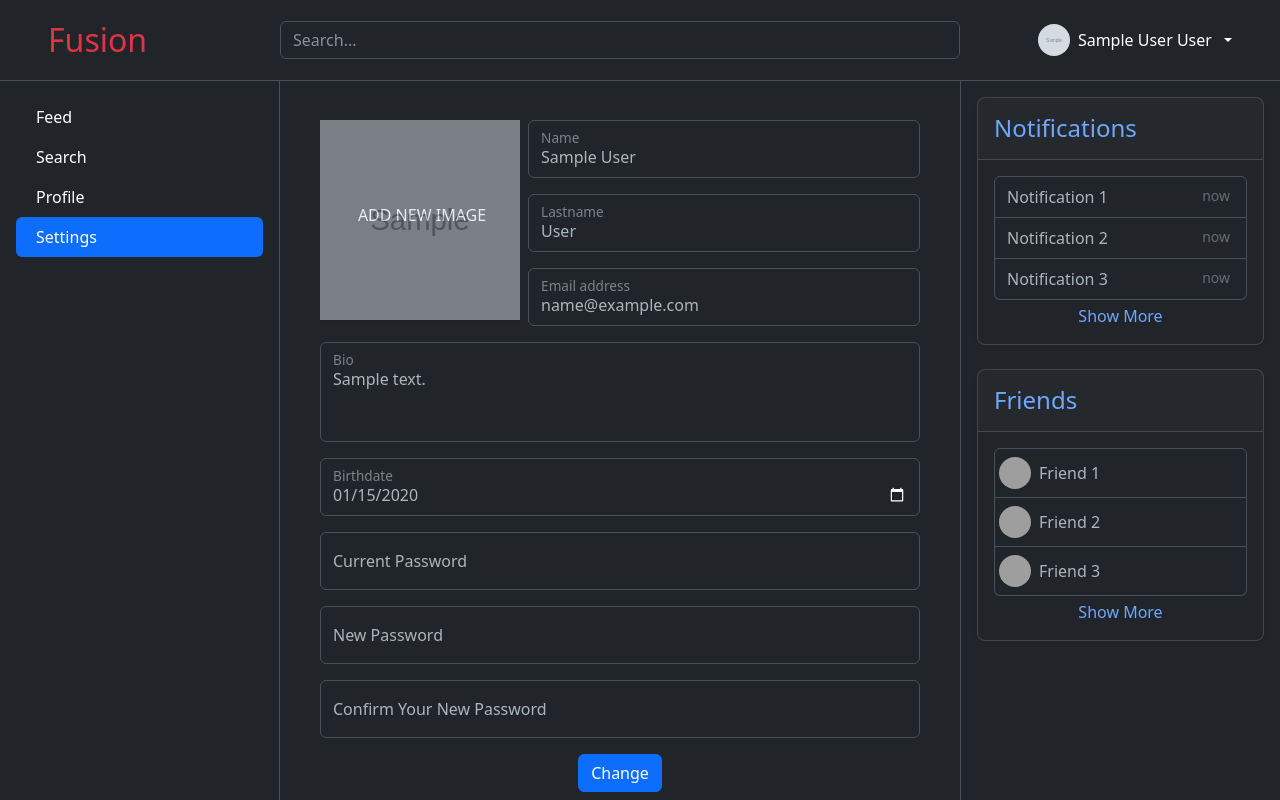
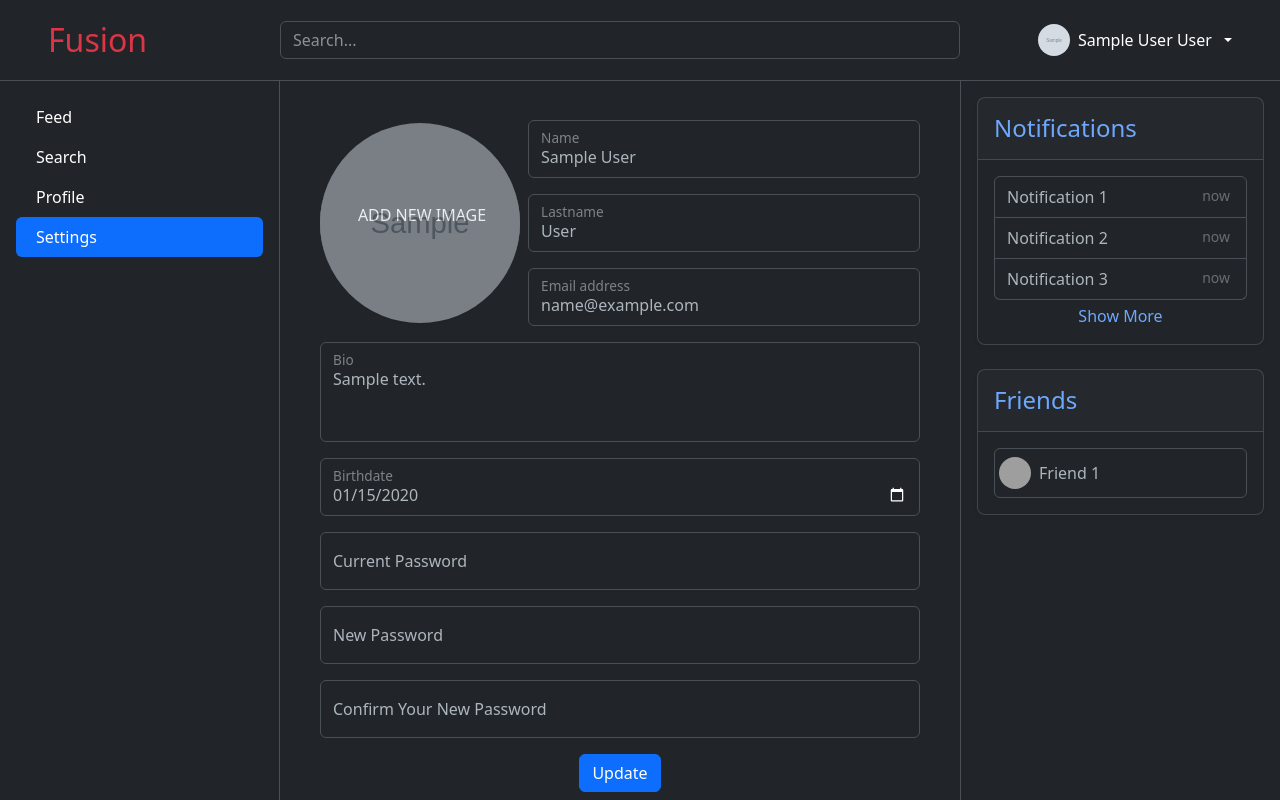
Before and after one commit to dogukanzky/256-project, a PHP site: page /settings.php in a window 1280 px wide. Run offline with PHP 8.4, Linux system fonts and the light colour scheme; the visitor is signed in with stand-in values (Sample User, id 1); tables that the repository leaves empty hold one stand-in row (values such as "Sample post"); grey boxes marked "Sample" are stand-in pictures; some libraries are stand-ins or nearby versions; grey boxes are pictures that could not be loaded.

Commit message:
bug fixes about images and update parts

```diff
--- a/feed.php
+++ b/feed.php
@@ -25,7 +25,8 @@
             <div class="card" style="width: 600px;">
                 <div class="card-header">
                     <div href="#" class="d-flex align-items-center gap-2 text-decoration-none">
-                        <img src="https://github.com/mdo.png" alt="mdo" width="32" height="32" class="rounded-circle">
+                        <img src="https://github.com/mdo.png" alt="mdo" width="32" height="32" class="rounded-circle"
+                            style="object-fit:cover;">
                         <div class="d-flex flex-column">
                             <a href="#" class="d-flex align-items-stretch gap-2 text-decoration-none">Name Lastname</a>
                             <small class="text-body-secondary">1 Jun, 2023</small>
--- a/friend-requests.php
+++ b/friend-requests.php
@@ -67,7 +67,7 @@ if ($_SERVER['REQUEST_METHOD'] === 'DELETE' && isset($_SESSION["user_id"])) {
                             data-bs-placement="top" data-bs-title="Visit User">
                             <?php if (isset($request["user.picture"])) { ?>
                                 <img src="<?= $request["user.picture"] ?>" alt="mdo" width="32" height="32"
-                                    class="rounded-circle">
+                                    style="object-fit:cover;" class="rounded-circle">
                             <?php } else { ?>
                                 <iconify-icon icon="heroicons:rocket-launch-solid" width="32" height="32"
                                     class="text-danger"></iconify-icon>
--- a/layouts/header.php
+++ b/layouts/header.php
@@ -29,7 +29,8 @@ if (isset($_SESSION["user_id"])) {
             <a href="#" class="d-flex align-items-center gap-2 link-body-emphasis text-decoration-none dropdown-toggle"
                 data-bs-toggle="dropdown" aria-expanded="false">
                 <?php if ($_USER["picture"]) { ?>
-                    <img src="<?= $_USER["picture"] ?>" alt="mdo" width="32" height="32" class="rounded-circle">
+                    <img src="<?= $_USER["picture"] ?>" alt="mdo" width="32" height="32" class="rounded-circle"
+                        style="object-fit:cover;">
                 <?php } else { ?>
                     <iconify-icon icon="heroicons:rocket-launch-solid" width="24" height="24"
                         class="text-danger"></iconify-icon>
--- a/layouts/sidebar-right.php
+++ b/layouts/sidebar-right.php
@@ -28,7 +28,7 @@ $friend_requests = $friendModel->findRequests($_SESSION["user_id"]);
                                     data-bs-placement="top" data-bs-title="Visit User">
                                     <?php if (isset($request["user.picture"])) { ?>
                                         <img src="<?= $request["user.picture"] ?>" alt="mdo" width="32" height="32"
-                                            class="rounded-circle">
+                                            style="object-fit:cover;" class="rounded-circle">
                                     <?php } else { ?>
                                         <iconify-icon icon="heroicons:rocket-launch-solid" width="32" height="32"
                                             class="text-danger"></iconify-icon>
@@ -117,25 +117,11 @@ $friend_requests = $friendModel->findRequests($_SESSION["user_id"]);
                     <a href="#"
                         class="list-group-item list-group-item-action d-flex align-items-center gap-2 ps-1 w-100"
                         aria-current="true">
-                        <img src="https://github.com/mdo.png" alt="mdo" width="32" height="32" class="rounded-circle">
+                        <img src="https://github.com/mdo.png" alt="mdo" width="32" height="32" class="rounded-circle"
+                            style="object-fit:cover;">
                         <p class="mb-0">Friend 1</p>
                     </a>
-                    <a href="#"
-                        class="list-group-item list-group-item-action d-flex align-items-center gap-2 ps-1 w-100"
-                        aria-current="true">
-                        <img src="https://github.com/mdo.png" alt="mdo" width="32" height="32" class="rounded-circle">
-                        <p class="mb-0">Friend 2</p>
-                    </a>
-                    <a href="#"
-                        class="list-group-item list-group-item-action d-flex align-items-center gap-2 ps-1 w-100"
-                        aria-current="true">
-                        <img src="https://github.com/mdo.png" alt="mdo" width="32" height="32" class="rounded-circle">
-                        <p class="mb-0">Friend 3</p>
-                    </a>
                 </div>
-                <a href="/friends.php" class="text-decoration-none mx-auto">
-                    Show More
-                </a>
             </div>
         </div>
     </div>
--- a/models/users.model.php
+++ b/models/users.model.php
@@ -27,13 +27,13 @@ class UsersModel
         return $this->db->lastInsertId();
     }
 
-    public function update_User($userId, $name, $last_name, $email, $birthday, $bio)
+    public function update_User($userId, $name, $last_name, $email, $birthday, $picture, $bio)
     {
-        $sql = "UPDATE users SET name=?, last_name=?, email=?, birth_date=?, bio=? WHERE id=?";
+        $sql = "UPDATE users SET name=?, last_name=?, email=?, birth_date=?,picture=?, bio=? WHERE id=?";
 
         // Assuming you have a database connection object stored in the variable $conn
         $stmt = $this->db->prepare($sql);
-        $stmt->execute([$name, $last_name, $email, $birthday, $bio, $userId]);
+        $stmt->execute([$name, $last_name, $email, $birthday, $picture, $bio, $userId]);
 
 
         // Additional code if needed, such as error handling or success messages
--- a/profile.php
+++ b/profile.php
@@ -124,7 +124,7 @@ if ($_SERVER['REQUEST_METHOD'] === 'GET') {
             <div class="card" style="width: 600px; margin-top: 12px;" data-post-id="<?= $post["id"] ?>">
                 <div class="card-header d-flex align-items-center gap-2 text-decoration-none">
                     <?php if (isset($user["picture"])) { ?>
-                        <img src="<?= filter_var($user["picture"], FILTER_SANITIZE_FULL_SPECIAL_CHARS) ?>" alt="mdo" width="32"
+                        <img src="<?= filter_var($user["picture"], FILTER_SANITIZE_FULL_SPECIAL_CHARS) ?>" alt="mdo" width="32" style="object-fit:cover;"
                             height="32" class="rounded-circle">
                     <?php } else { ?>
                         <iconify-icon icon="heroicons:rocket-launch-solid" width="32" height="32" class="text-danger">
@@ -154,7 +154,7 @@ if ($_SERVER['REQUEST_METHOD'] === 'GET') {
                     </div>
 
                 </div>
-                <?php if (isset($post["image"])) { ?>
+                <?php if (isset($post["image"]) && $post["image"]) { ?>
 
                     <img src="<?= filter_var($post["image"], FILTER_SANITIZE_FULL_SPECIAL_CHARS) ?>" class="card-img-top"
                         alt="POST">
--- a/search.php
+++ b/search.php
@@ -43,7 +43,8 @@
                         <div class="card-body">
                             <div href="#" class="d-flex align-items-center gap-2 text-decoration-none">
                                 <?php if ($user["picture"]) { ?>
-                                    <img src="<?= $user["picture"] ?>" alt="mdo" width="32" height="32" class="rounded-circle">
+                                    <img src="<?= $user["picture"] ?>" alt="mdo" width="32" height="32" class="rounded-circle"
+                                        style="object-fit:cover;">
                                 <?php } else { ?>
                                     <iconify-icon icon="heroicons:rocket-launch-solid" width="32" height="32"
                                         class="text-danger"></iconify-icon>
--- a/settings.php
+++ b/settings.php
@@ -1,5 +1,6 @@
 <?php
 include($_SERVER["DOCUMENT_ROOT"] . "/core/__init__.php");
+include($_SERVER["DOCUMENT_ROOT"] . "/helpers/get-file.helper.php");
 
 $pm = new UsersModel($db);
 $id = $_SESSION['user_id'];
@@ -10,14 +11,20 @@ if ($_SERVER["REQUEST_METHOD"] === "POST" && !empty($_POST)) {
     if (strlen(trim($passwordInput)) !== 0 && strlen(trim($passwordAgainInput)) !== 0 && $passwordInput === $passwordAgainInput) {
         if (password_verify($floatingPassword, $user['password'])) {
             $pm->changePassword($user['id'], $passwordAgainInput);
-            $pm->update_User($id, $name, $lastname, $email, $birth_date, $bio);
+            if (count($_FILES) > 0) {
+                $newImage = getFile("newImage", "user-img-");
+            }
+            $pm->update_User($id, $name, $lastname, $email, $birth_date, isset($newImage) && $newImage ? $newImage : $user["picture"], $bio);
             $res = 1;
         } else {
             echo "WRONG PASSWORD";
             $res = 0;
         }
     } else {
-        $pm->update_User($id, $name, $lastname, $email, $birth_date, $bio);
+        if (count($_FILES) > 0) {
+            $newImage = getFile("newImage", "user-img-");
+        }
+        $pm->update_User($id, $name, $lastname, $email, $birth_date, isset($newImage) && $newImage ? $newImage : $user["picture"], $bio);
         $res = 1;
     }
     $user = $pm->findOne($id);
@@ -50,19 +57,21 @@ if ($_SERVER["REQUEST_METHOD"] === "POST" && !empty($_POST)) {
         <div class="d-flex flex-column gap-3">
             <input type="file" style="display:none" name="newImage" id="newImage">
             <div class="d-flex flex-row gap-2">
-                <div class="border-rounded" style="position:relative;width: 200px;">
+                <div class="rounded-circle d-flex align-items-center justify-content-center"
+                    style="position:relative;width: 200px;">
                     <div id="image-overlay"
-                        class="w-100 h-100 text-center d-flex align-items-center justify-content-center bg-dark opacity-50">
+                        class="w-100 h-100 text-center d-flex align-items-center justify-content-center bg-dark opacity-50 rounded-circle">
                         <p class="text-white d-flex align-items-center justify-content-center gap-1 opacity-100">
                             <iconify-icon icon="line-md:image" width="24" height="24"></iconify-icon>
                             ADD NEW IMAGE
                         </p>
                     </div>
-                    <?php if (isset($user["picture"])) { ?>
+                    <?php if (isset($user["picture"]) && $user["picture"]) { ?>
                         <img src="<?= filter_var($user["picture"], FILTER_SANITIZE_FULL_SPECIAL_CHARS) ?>"
-                            class="card-img-top " alt="..." id="post-image" width="200" height="200" class="rounded-circle">
+                            style="object-fit:cover;" class="card-img-top rounded-circle " alt="..." id="post-image"
+                            width="200" height="200">
                     <?php } else { ?>
-                        <iconify-icon icon="heroicons:rocket-launch-solid" width="200" height="200" class="text-danger">
+                        <iconify-icon icon="heroicons:rocket-launch-solid" width="150" height="150" class="text-danger">
                         </iconify-icon>
                     <?php } ?>
                 </div>
@@ -117,7 +126,7 @@ if ($_SERVER["REQUEST_METHOD"] === "POST" && !empty($_POST)) {
                 <label for="passwordAgainInput">Confirm Your New Password</label>
             </div>
             <div class="text-center w-100">
-                <input type="submit" value="Change" id="changeBtn" class="btn btn-primary">
+                <input type="submit" value="Update" id="changeBtn" class="btn btn-primary">
             </div>
 
             <span class="text-danger" id="passwordError" style="display: none;">Please enter matching
@@ -125,20 +134,6 @@ if ($_SERVER["REQUEST_METHOD"] === "POST" && !empty($_POST)) {
         </div>
     </form>
     <?php include($_SERVER["DOCUMENT_ROOT"] . "/core/scripts.php"); ?>
-    <script>
-        document.getElementById("image-overlay").addEventListener("click", function () {
-            document.getElementById("newImage").onchange = function (e) {
-                const file = e.target.files[0];
-                const src = URL.createObjectURL(file);
-                const img = document.getElementById("post-image");
-                img.setAttribute("old-src", img.getAttribute("src"));
-                img.setAttribute("src", src);
-            }
-            document.getElementById("image-overlay").onclick = function () {
-                document.getElementById("newImage").click();
-            }
-        });
-    </script>
     <script src="/src/common/js/helpers/show-toast.helper.js"></script>
     <script>
         $(document).ready(function () {
@@ -147,6 +142,32 @@ if ($_SERVER["REQUEST_METHOD"] === "POST" && !empty($_POST)) {
                 ?>
                 showToast({ title: "Form Update", color: "warning", description: "<?= $res === 1 ? "Update Succesful" : "ERROR" ?>" });
             <?php } ?>
+            const newImageInput = document.getElementById("newImage");
+            newImageInput.onchange = function (e) {
+                const file = e.target.files[0];
+                const src = URL.createObjectURL(file);
+                let img = $("#post-image");
+
+                if (!img.length) {
+                    img = document.createElement('img');
+                    img.style.objectFit = 'cover';
+                    img.className = 'card-img-top rounded-circle';
+                    img.alt = '...';
+                    img.id = 'post-image';
+                    img.width = '200';
+                    img.height = '200';
+
+                    $("#image-overlay").next().remove();
+                    $(img).insertAfter("#image-overlay");
+                    img = $(img);
+                }
+                img.attr("old-src", img.attr("src"));
+                img.attr("src", src);
+            }
+            const newImageOverlay = document.getElementById("image-overlay");
+            newImageOverlay.onclick = function () {
+                newImageInput.click();
+            }
             // Function to enable/disable the "Change" button based on password validation
             function toggleChangeButton() {
                 var password = $('#passwordInput').val();
```
Also changed, not shown: friends.php (+4 -4 lines), post-detail.php (+8 -5 lines).
